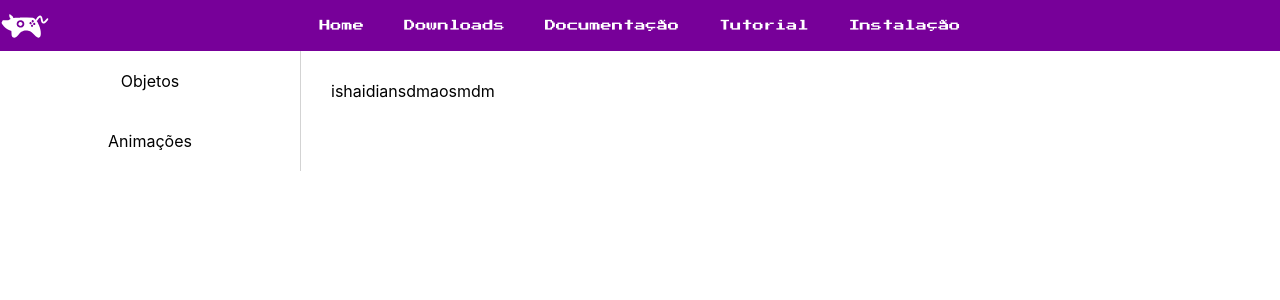
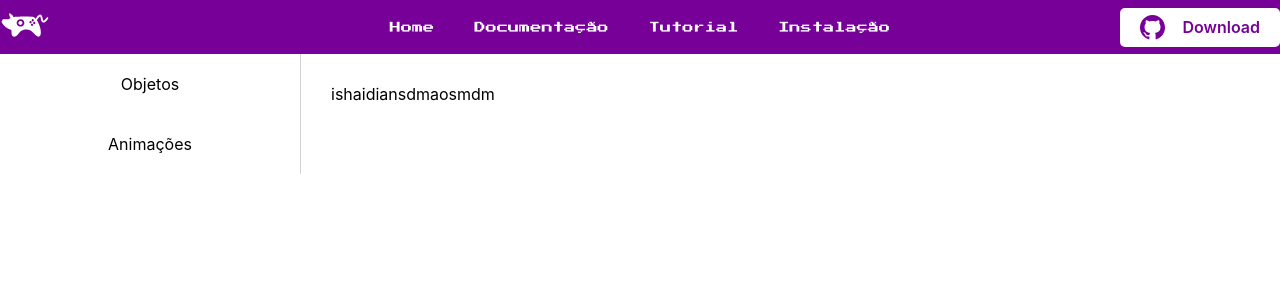
Before and after one commit to JoelsonFerreira/pig-web, a Next.js app: page /docs in a window 1280 px wide. Shown: the top 300 px of the page. Built offline with nearby package versions, Linux system fonts and the light colour scheme.

Commit message:
change navbar download button

```diff
--- a/components/carousel.jsx
+++ b/components/carousel.jsx
@@ -61,7 +61,7 @@ export default function Carousel({users}) {
         <div>
             <div className={styles.carousel}>
                 <button className={styles.button} onClick={prev}>
-                    <IoIosArrowBack size={50} color="#555" />
+                    <IoIosArrowBack size={50} color="#777" />
                 </button>
 
                 <div className={styles.container} ref={cardRef}>
@@ -78,7 +78,7 @@ export default function Carousel({users}) {
                 </div>
 
                 <button className={styles.button} onClick={next}>
-                    <IoIosArrowForward size={50} color="#555" />
+                    <IoIosArrowForward size={50} color="#777" />
                 </button>
             </div>
             <div style={{display: "flex", justifyContent: "center"}}>
--- a/components/navbar.jsx
+++ b/components/navbar.jsx
@@ -34,9 +34,9 @@ export default function NavBar() {
                 <Link href="/">
                     <a className={styles.item}>Home</a>
                 </Link>
-                <Link href="https://github.com/PIGDevUff/PigDev">
+                {/* <Link href="https://github.com/PIGDevUff/PigDev">
                     <a className={styles.item} target="blank">Downloads</a>
-                </Link>
+                </Link> */}
                 <Link href="/docs">
                     <a className={styles.item}>Documentação</a>
                 </Link>
@@ -47,7 +47,12 @@ export default function NavBar() {
                     <a className={styles.item}>Instalação</a>
                 </Link>
             </div>
-            <div className={styles.cantos}></div>
+            <div className={styles.cantos}>
+                <a href="https://github.com/PIGDevUff/PigDev" className={styles.downloadBtn} target="blank">
+                    <img src="./icon/github.svg" width={25} alt="github icon" />
+                    Download
+                </a>
+            </div>
         </nav>
     )
 }
--- a/pages/docs.jsx
+++ b/pages/docs.jsx
@@ -10,14 +10,58 @@ export default function Download() {
             key: "Objetos",
             items: [
                 "CriaObjeto",
+                "CriaObjetoOffScreen",
+                "GetFrameAtualObjeto",
+                "DestroiObjeto",
+                "GetXYObjeto",
                 "MoveObjeto",
-                "SetDimensoesObjeto"
+                "DeslocaObjeto",
+                "SetAnguloObjeto",
+                "GetAnguloObjeto",
+                "SetPivoAbsolutoObjeto",
+                "SetPivoProporcionalObjeto",
+                "GetPivoObjeto",
+                "SetFlipObjeto",
+                "GetFlipObjeto",
+                "SetDimensoesObjeto",
+                "GetDimensoesObjeto",
+                "GetDimensoesOriginaisObjeto",
+                "RestauraDimensoesOriginaisObjeto",
+                "CriaFrameObjeto",
+                "CarregaArquivoFramesObjeto",
+                "CarregaFramesPorLinhaObjeto",
+                "CarregaFramesPorColunaObjeto",
+                "MudaFrameObjeto",
+                "SetColoracaoObjeto",
+                "SetOpacidadeObjeto",
+                "GetOpacidadeObjeto",
+                "DesenhaObjeto",
+                "DesenhaObjetoOffScreen",
+                "TestaColisaoObjetos",
+                "DefineAreaColisaoObjeto",
+                "DefineRaioColisaoObjeto",
+                "DefineTipoColisaoObjeto",
+                "GetPixelsObjeto",
+                "AtualizaPixelsObjeto",
+                "InsereTransicaoObjeto",
+                "ExecutandoTransicaoObjeto",
+                "LeArquivoTransicaoObjeto",
+                "IniciaAutomacaoObjeto",
+                "TrataAutomacaoObjeto",
+                "DefineTipoTransicaoObjeto",
+                "LimpaTransicoesObjeto",
+                "InsereAcaoObjeto"
             ]
         }, {
             key: "Animações",
             items: [
                 "CriaAnimacao",
-                "CriaFrameAnimacao"
+                "CriaAnimacaoDeObjeto",
+                "DestroiAnimacao",
+                "CriaFrameAnimacao",
+                "CarregaArquivoFramesAnimacao",
+                "CarregaFramesPorLinhaAnimacao",
+                "CarregaFramesPorColunaAnimacao",
             ]
         }
     ];
--- a/pages/index.jsx
+++ b/pages/index.jsx
@@ -19,9 +19,9 @@ export default function Home({users}) {
             Lorem ipsum dolor sit amet, consectetur adipiscing elit. Phasellus vestibulum cursus turpis ac sagittis. Duis erat arcu, efficitur id nibh nec, fringilla semper nisi. Phasellus semper enim sit amet sapien egestas, sed commodo neque efficitur. Integer fermentum enim ante, vel ullamcorper mauris blandit ac. Ut malesuada dignissim metus non iaculis. Sed eu justo tortor. Vivamus nec sollicitudin eros. Donec semper varius augue nec sagittis. Nulla facilisi. Phasellus sed lectus vel eros posuere commodo.
           </p>
           <div>
-              <a href="https://github.com/PIGDevUff/PigDev" className={styles.downloadBtn} target="blank">
-                Download
-              </a>
+            <a href="https://github.com/PIGDevUff/PigDev" className={styles.downloadBtn} target="blank">
+              Download
+            </a>
 
             <Link href="/tutorial">
               <a className={styles.tutorialBtn}>
--- a/styles/Card.module.css
+++ b/styles/Card.module.css
@@ -99,6 +99,7 @@
     background: none;
     outline: none;
     cursor: pointer;
+    padding: 0;
 }
 
 @media (max-width: 1440px) {
--- a/styles/Docs.module.css
+++ b/styles/Docs.module.css
@@ -8,7 +8,8 @@
 }
 
 .container aside {
-    border-right: 1px solid lightgray;
+    height: calc(100vh - 51px);
+    overflow-y: scroll;
 }
 
 .container ul {
@@ -26,6 +27,10 @@
     transition: all 200ms;
 }
 
+.container > main > aside > ul {
+    border-right: 1px solid lightgray;
+}
+
 .container > main > aside > ul > li > a:hover {
     background-color: rgb(119, 0, 153);
     color: white;
@@ -35,7 +40,8 @@
     background-color: #eee;
     display: none;
     border-radius: 0 0 10px 10px;
-    overflow: hidden;
+    /* overflow-y: scroll;
+    max-height: 500px; */
 }
 
 .sublist a:hover {
--- a/styles/Nav.module.css
+++ b/styles/Nav.module.css
@@ -8,8 +8,6 @@
     display: flex;
     justify-content: space-between;
     align-items: center;
-
-    font-family: 'Press Start 2P', cursive;
 }
 
 .menu {
@@ -23,6 +21,8 @@
     font-size: 0.7rem;
 
     cursor: pointer;
+
+    font-family: 'Press Start 2P', cursive;
 
     transition: background 200ms;
 }
@@ -55,6 +55,22 @@
 
 .line:nth-child(2) {
     margin: 5px 0;
+}
+
+.downloadBtn {
+    background-color: white;
+    padding: 7px 20px;
+    border-radius: 5px;
+    color: #770099;
+    font-weight: 600;
+
+    display: flex;
+    align-items: center;
+    justify-content: space-between;
+
+    width: 160px;
+
+    margin-left: auto;
 }
 
 @media (max-width: 950px) {
--- a/styles/globals.css
+++ b/styles/globals.css
@@ -6,6 +6,27 @@ body {
   font-family: -apple-system, BlinkMacSystemFont, Segoe UI, Roboto, Oxygen,
     Ubuntu, Cantarell, Fira Sans, Droid Sans, Helvetica Neue, sans-serif;
 
+}
+
+/* width */
+::-webkit-scrollbar {
+  width: 8px;
+}
+
+/* Track */
+::-webkit-scrollbar-track {
+  background: #fff;
+}
+
+/* Handle */
+::-webkit-scrollbar-thumb {
+  background: #bbb;
+  border-radius: 5px;
+}
+
+/* Handle on hover */
+::-webkit-scrollbar-thumb:hover {
+  background: #999;
 }
 
 * {
```
Also changed, not shown: public/icon/github.svg (added).
